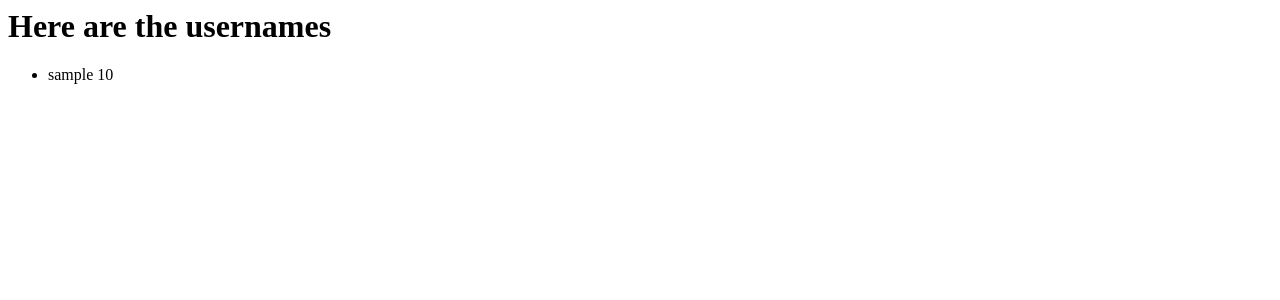
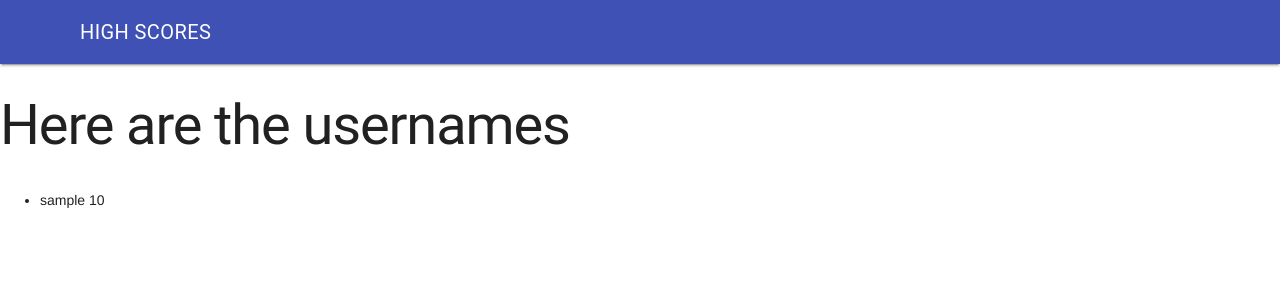
Before and after one commit to harshyyy21/WebGame, a Python web app: template templates/highscore.html in a window 1280 px wide. Shown: the top 300 px of the page. Run offline with Jinja, Linux system fonts and the light colour scheme; the template is opened without the code that fills it: most values are stand-ins (such as "Sample title", 1, 10 or a date in 2020).

Commit message:
Got the highscore button to work on every page.

```diff
--- a/templates/aboutus.html
+++ b/templates/aboutus.html
@@ -47,7 +47,7 @@
           <a class="mdl-navigation__link" href="/sign">Sign In/Out</a>
           <a class="mdl-navigation__link" href="/home">Home</a>
           <a class="mdl-navigation__link" href="/hangman">Hangman</a>
-          <a class="mdl-navigation__link" href="/highscore">High Scores</a>
+          <a class="mdl-navigation__link" href="/highscore?gamescore=0&amp;name=defualt">High Scores</a>
           <a class="mdl-navigation__link" href="/aboutus">About Us</a>
         </nav>
       </div>
--- a/templates/hangman.html
+++ b/templates/hangman.html
@@ -45,7 +45,7 @@
         <span class="mdl-layout-title">Hangman</span>
         <nav class="mdl-navigation">
           <a class="mdl-navigation__link" href="/home">Home</a>
-          <a class="mdl-navigation__link" href="/highscore">High Scores</a>
+          <a class="mdl-navigation__link" href="/highscore?gamescore=0&amp;name=defualt">High Scores</a>
           <a class="mdl-navigation__link" href="/aboutus">About Us</a>
         </nav>
       </div>
--- a/templates/highscore.html
+++ b/templates/highscore.html
@@ -1,15 +1,73 @@
-<html>
+<!DOCTYPE html>
+<html >
 <head>
+  <meta charset="UTF-8">
+  <title>Material Design Lite components demo</title>
+
 </head>
 
 <body>
+  <html>
+  <head>
+    <!-- Material Design Lite -->
+    <script src="https://code.getmdl.io/1.3.0/material.min.js"></script>
+    <link rel="stylesheet" href="https://code.getmdl.io/1.3.0/material.indigo-pink.min.css">
+    <!-- Material Design icon font -->
+    <link rel="stylesheet" href="https://fonts.googleapis.com/icon?family=Material+Icons">
+<style>
+
+</style>
+  </head>
+  <body>
+    <!-- Always shows a header, even in smaller screens. -->
+   <div class="mdl-layout mdl-js-layout mdl-layout--fixed-header">
+      <header class="mdl-layout__header">
+        <div class="mdl-layout__header-row">
+          <!-- Title -->
+          <span class="mdl-layout-title">HIGH SCORES</span>
+          <!-- Add spacer, to align navigation to the right -->
+          <div class="mdl-layout-spacer"></div>
+          <!-- Navigation. We hide it in small screens. -->
+          <nav class="mdl-navigation mdl-layout--large-screen-only">
+            <a class="mdl-navigation__link" href=""></a>
+            <a class="mdl-navigation__link" href=""></a>
+            <a class="mdl-navigation__link" href=""></a>
+            <a class="mdl-navigation__link" href=""></a>
+          </nav>
+        </div>
+      </header>
+      <div class="mdl-layout__drawer">
+        <span class="mdl-layout-title"></span>
+        <nav class="mdl-navigation">
+          <a class="mdl-navigation__link" href="/sign">Sign In/Out</a>
+          <a class="mdl-navigation__link" href="/home">Home</a>
+          <a class="mdl-navigation__link" href="/hangman">Hangman</a>
+          <a class="mdl-navigation__link" href="/highscore?gamescore=0&amp;name=defualt">High Scores</a>
+          <a class="mdl-navigation__link" href="/aboutus">About Us</a>
+        </nav>
+      </div>
+      <main class="mdl-layout__content">
+        <div class="page-content"><!-- Your content goes here -->
+           <!-- Wide card with share menu button -->
+
            <h1>Here are the usernames</h1>
            <ul>
            {%for user in users%}
              <li>{{user.username}}   {{user.score}}</li>
            {%endfor%}
            </ul>
-</body>
 
 
+
+
+
+
+        </div>
+      </main>
+    </div></>
+  </body>
 </html>
+
+
+</body>
+</html>
--- a/templates/home.html
+++ b/templates/home.html
@@ -68,7 +68,7 @@ body {
         <nav class="mdl-navigation">
           <a class="mdl-navigation__link" href="/sign">Sign In/Out</a>
           <a class="mdl-navigation__link" href="/hangman">Hangman</a>
-          <a class="mdl-navigation__link" href="/highscore">High Scores</a>
+          <a class="mdl-navigation__link" href="/highscore?gamescore=0&amp;name=defualt">High Scores</a>
           <a class="mdl-navigation__link" href="/aboutus">About Us</a>
         </nav>
       </div>
```
Also changed, not shown: 1 other file. Lines whose indentation alone changed are shown as unchanged.
